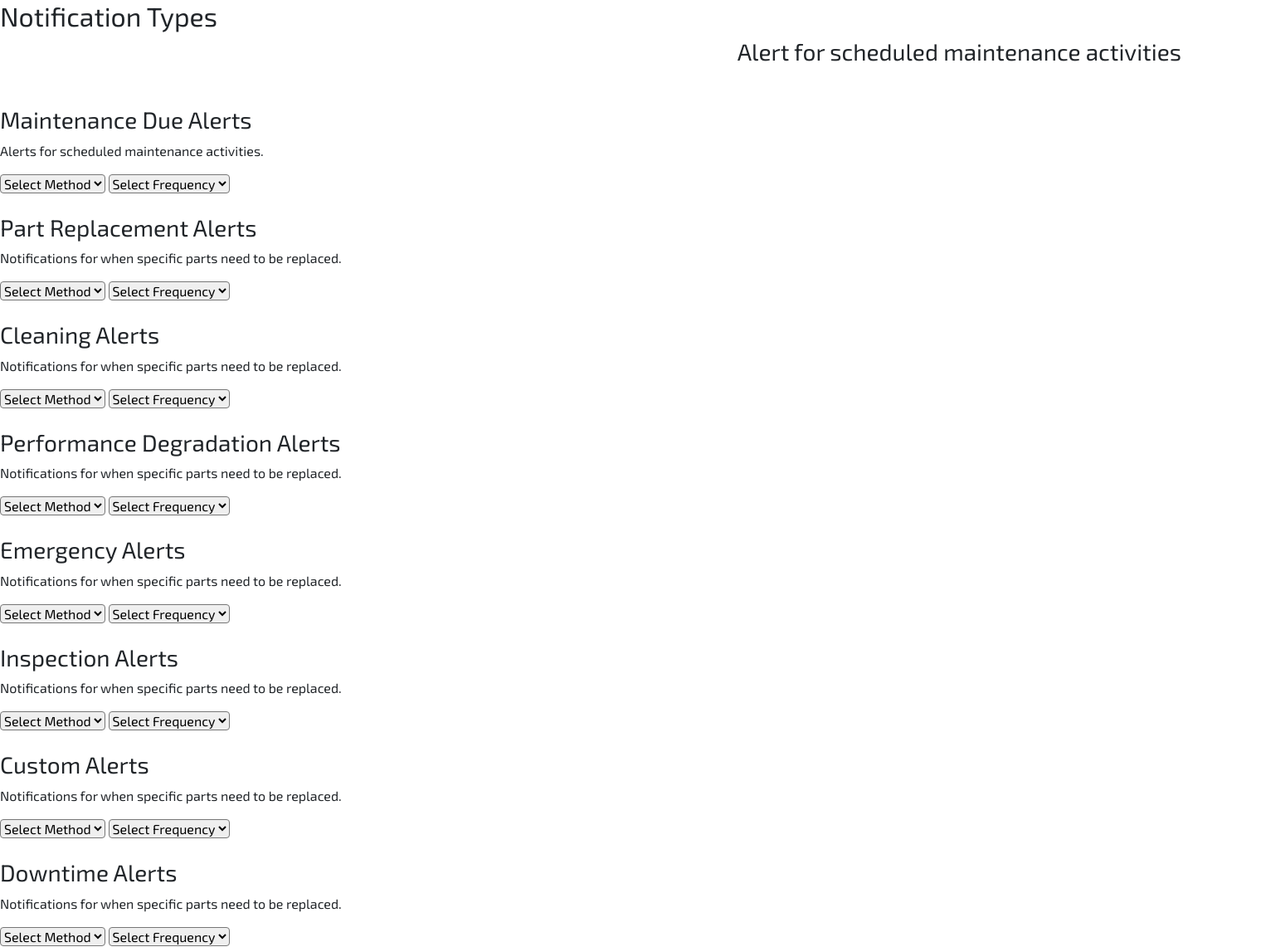
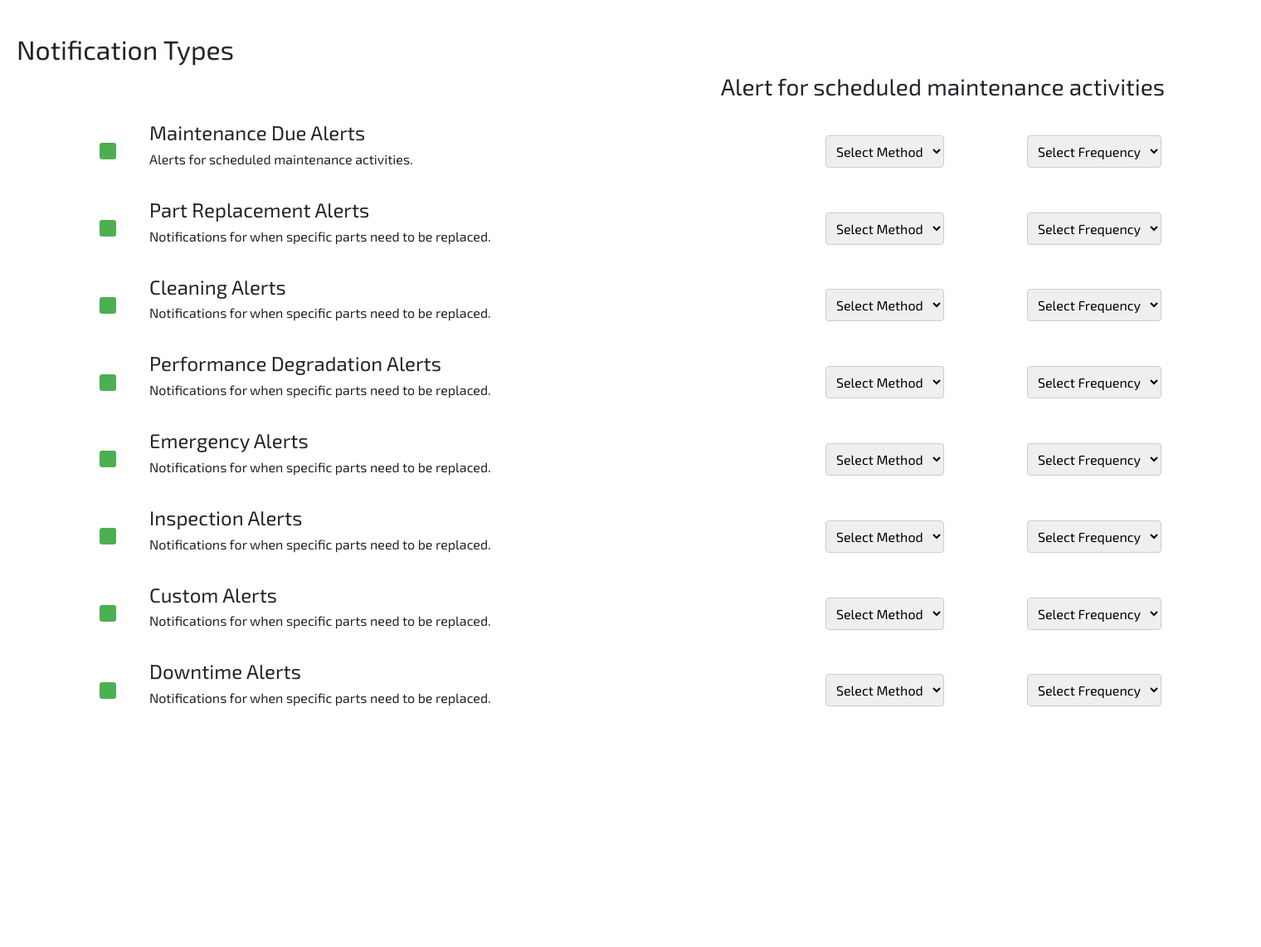
Before and after one commit to Niles-Rondez/Task-Management-and-Notification-System-for-SMG, a PHP site: page /notification.php in a window 1520 px wide. Shown: the part 76-1217 px from the top of the page at 83% size. After the commit the page ends 927 px from the top, so only its background shows below. Run offline with PHP 8.4, Linux system fonts and the light colour scheme; some libraries are stand-ins or nearby versions.

Commit message:
css linking

```diff
--- a/notification.php
+++ b/notification.php
@@ -6,6 +6,7 @@
     include('conn.php');
     include('header.php');
   ?>
+  <link href='./styles/notification.css' rel='stylesheet'>
 </head>
 <body>
  <!--Navbar-->
--- /dev/null
+++ b/styles/notification.css
@@ -0,0 +1,89 @@
+.header-notification {
+  padding: 20px;
+  margin-top: 20px;
+}
+
+.notification-header {
+  margin-bottom: 10px;
+}
+
+.notification-type {
+  display: flex;
+  align-items: center;
+  margin-bottom: 20px;
+  margin-left: 100px;
+}
+
+.notification-title {
+  font-size: 1.5em;
+  margin: 0;
+  margin-left: 20px;
+}
+
+.sub-header {
+  font-size: 1em;
+  margin: 5px 0;
+  margin-left: 20px;
+}
+
+.options {
+  display: flex;
+  align-items: center;
+  margin-right: 20px;
+}
+
+.options input[type="checkbox"] {
+  display: none;
+  margin-right: 5px;
+}
+
+.options label {
+  display: block;
+  width: 20px;
+  height: 20px;
+  background-color: #ccc;
+  cursor: pointer;
+  border-radius: 3px;
+}
+
+.options input[type="checkbox"]:checked + label {
+  background-color: #4caf50;
+  margin-right: 20px;
+}
+
+.options-right {
+  display: flex;
+  align-items: center;
+  margin-left: auto;
+}
+
+.options-right select {
+  padding: 8px;
+  border-radius: 10px;
+  border: 1px solid #ccc;
+  margin-right: 100px;
+}
+
+.search-container {
+  position: absolute;
+  top: 130px;
+  right: 20px;
+  display: flex;
+  align-items: center;
+}
+
+.search-container .search-input {
+  padding: 10px;
+  border-radius: 5px;
+  border: 1px solid #ccc;
+  margin-right: 5px;
+}
+
+.search-button {
+  background-color: #4caf50;
+  color: white;
+  border: none;
+  padding: 10px;
+  cursor: pointer;
+  border-radius: 5px;
+}
--- a/styles/style.css
+++ b/styles/style.css
@@ -3,6 +3,7 @@ html {
   height: 100%;
   margin: 0;
   font-family: "Exo 2" !important;
+  min-width: 1500px;
 }
 
 /* LOGIN CSS */
@@ -59,6 +60,7 @@ html {
   width: 2.5%;
   outline: #000;
   min-width: 40px;
+  min-height: 40px;
 }
 
 #tms {
--- a/user.php
+++ b/user.php
@@ -6,6 +6,7 @@
     include('conn.php');
     include('header.php');
   ?>
+  <link href='./styles/user.css' rel='stylesheet'>
 </head>
 <body>
 <!--Navbar-->
```
Also changed, not shown: styles/user.css (renamed from user.css, +0 -46 lines).
